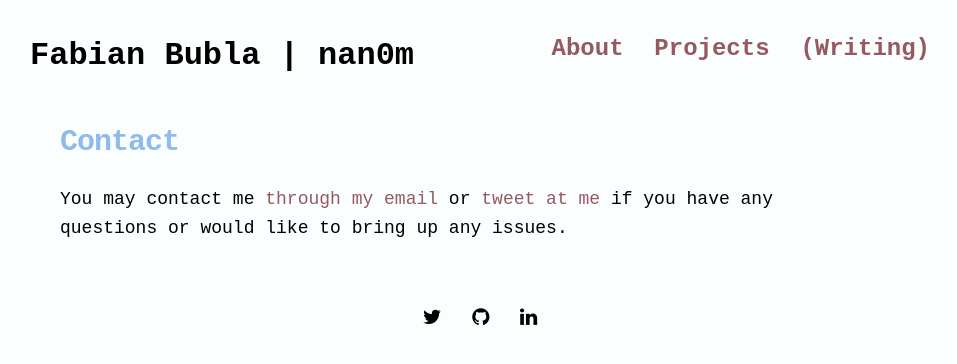
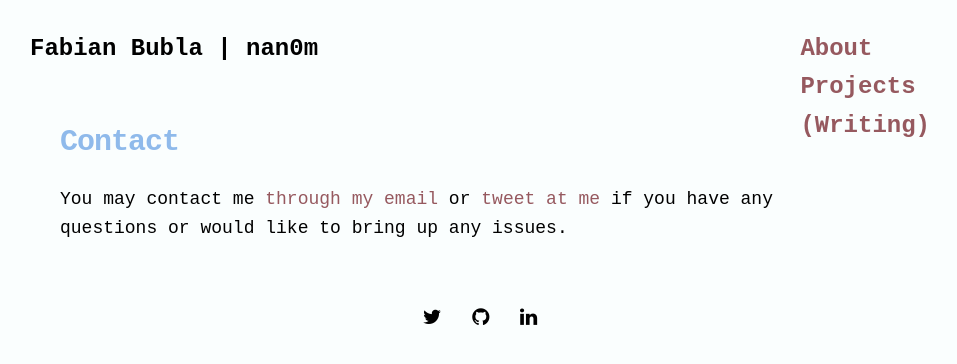
Before and after one commit to nan0m/nan0m.github.io, a Jekyll site: the page built from pages/contact.md, in a window 1280 px wide. Shown: the top 364 px of the page, without its empty margins (160-1117 px from the left). Built offline with Jekyll 4.4.1, drawn with Linux system fonts in a browser that asks for light colours; nearby versions of some CDN libraries; some web fonts are replaced.

Commit message:
Revert "test mobile"
This reverts commit b5a7bfd4674916f88fe0cb93990fc43213a4cb80.

```diff
--- a/_sass/3-sections/_header.sass
+++ b/_sass/3-sections/_header.sass
@@ -4,8 +4,7 @@ header
     float: left
     margin: 30px
     font:
-      //size: 24px
-      size: 2.5vw
+      size: 24px
       weight: 700
     a
       display: inline-block
@@ -13,6 +12,10 @@ header
       &:hover
         color: $accent-color
   nav
+    //this is my custom wrap thing
+    display: flex
+    flex-wrap: wrap
+    flex-direction: column
     float: right
     margin: 30px 30px 0 0
     a
```
